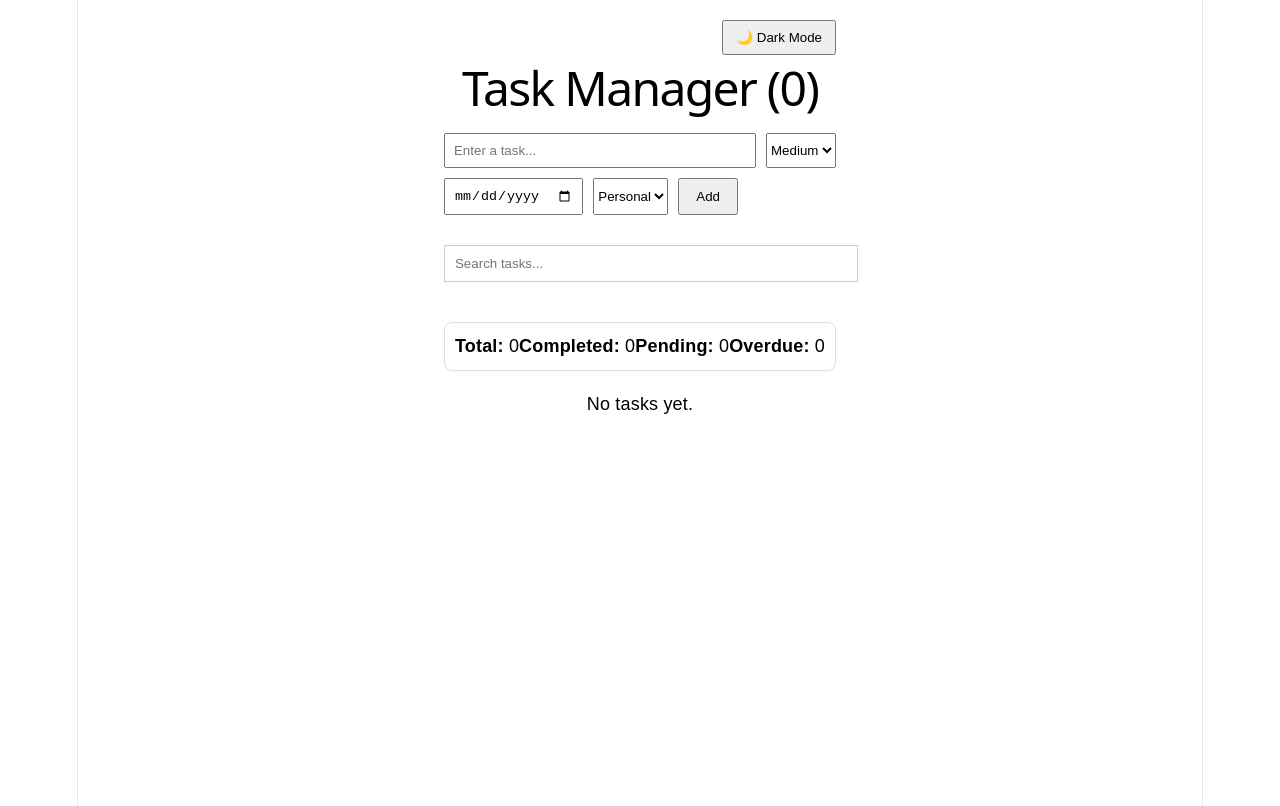
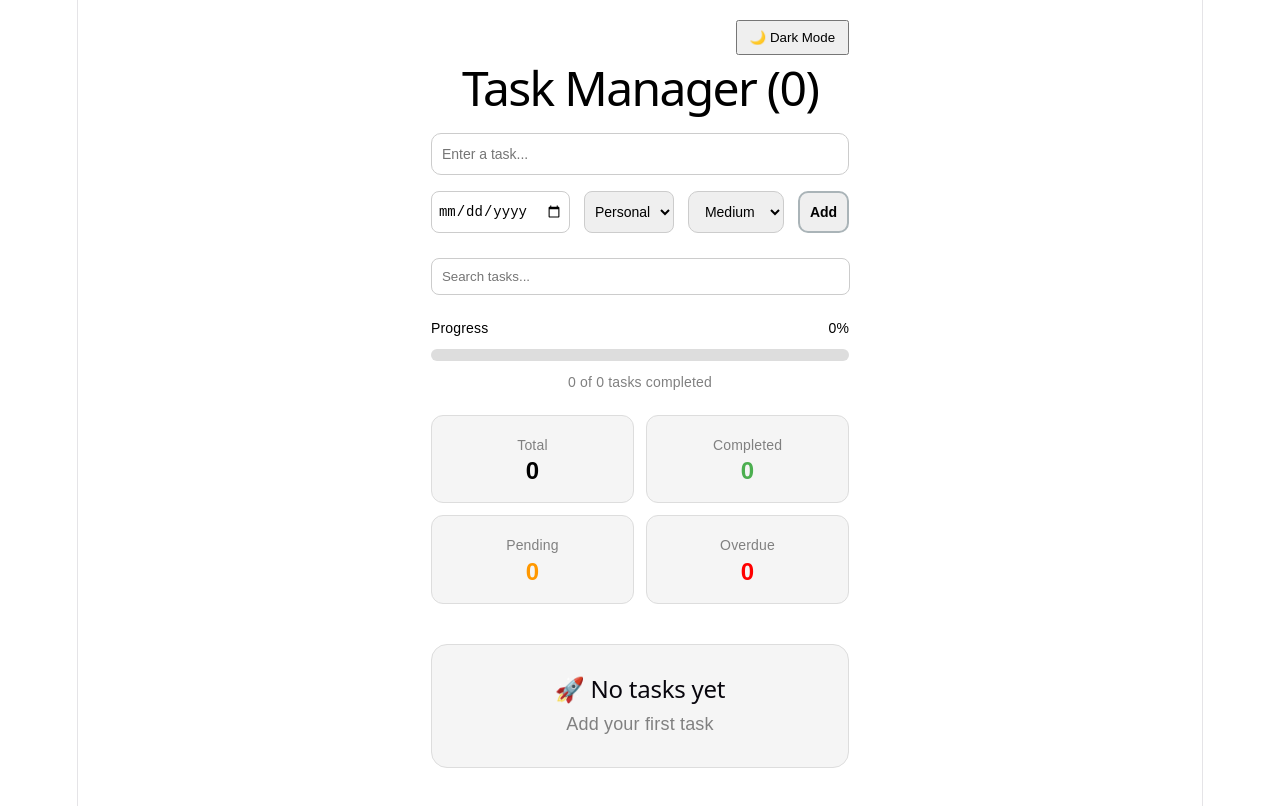
Before and after one commit to Lucasgdb83/React-task-manager, a React app: page / in a window 1280 px wide. Shown: the top 806 px of the page. Built offline with nearby package versions, Linux system fonts and the light colour scheme; the HTML template or start-up script is replaced by a standard one.

Commit message:
Buttons  updates

```diff
--- a/src/App.jsx
+++ b/src/App.jsx
@@ -108,13 +108,75 @@ const editTask = (
     );
   };
 
-// It adds filter to the search tasks
-const filteredTasks = tasks.filter(
-  (task) =>
+  // Filter tasks based on search
+  const filteredTasks = tasks
+
+    .filter((task) =>
       task.text
         .toLowerCase()
         .includes(search.toLowerCase())
+    )
+
+    // Sort tasks
+    .sort((a, b) => {
+
+      // Put completed tasks last
+      if (
+        a.completed !==
+        b.completed
+      ) {
+        return a.completed
+          ? 1
+          : -1;
+      }
+
+      // Check overdue tasks
+      const aOverdue =
+        a.dueDate &&
+        new Date(a.dueDate) <
+        new Date().setHours(
+          0,
+          0,
+          0,
+          0
         );
+
+      const bOverdue =
+        b.dueDate &&
+        new Date(b.dueDate) <
+        new Date().setHours(
+          0,
+          0,
+          0,
+          0
+        );
+
+      // Overdue first
+      if (
+        aOverdue !==
+        bOverdue
+      ) {
+        return aOverdue
+          ? -1
+          : 1;
+      }
+
+      // Priority ranking
+      const priorityOrder = {
+        High: 1,
+        Medium: 2,
+        Low: 3,
+      };
+
+      return (
+        priorityOrder[
+        a.priority
+        ] -
+        priorityOrder[
+        b.priority
+        ]
+      );
+    });
 
   // Total number of tasks
   const totalTasks = tasks.length;
@@ -149,6 +211,16 @@ const overdueTasks =
         )
       );
     }).length;
+
+  // Calculate completion percentage
+  const progressPercentage =
+    totalTasks === 0
+      ? 0
+      : Math.round(
+        (completedTasks /
+          totalTasks) *
+        100
+      );
 
   // Save tasks to localStorage
   // Runs every time tasks changes
@@ -250,11 +322,16 @@ useEffect(() => {
           setSearch(e.target.value)
         }
         style={{
-    width: "100%",
+          width: "95%",
           padding: "10px",
           marginBottom: "20px",
           marginTop: "10px",
+          display: "block",
+          marginLeft: "auto",
+          marginRight: "auto",
+          borderRadius: "8px",
 
+          // Dark mode styling
           backgroundColor: darkMode
             ? "#333"
             : "white",
@@ -269,54 +346,281 @@ border: darkMode
         }}
       />
 
+      {/* Progress section */}
+      <div
+        style={{
+          marginBottom: "20px",
+        }}
+      >
+
+        {/* Progress text */}
+        <div
+          style={{
+            display: "flex",
+            justifyContent:
+              "space-between",
+            marginBottom: "8px",
+            fontSize: "14px",
+          }}
+        >
+          <span>
+            Progress
+          </span>
+
+          <span>
+            {progressPercentage}%
+          </span>
+        </div>
+
+        {/* Progress bar background */}
+        <div
+          style={{
+            width: "100%",
+            height: "12px",
+            borderRadius: "10px",
+            overflow: "hidden",
+
+            backgroundColor:
+              darkMode
+                ? "#333"
+                : "#ddd",
+          }}
+        >
+
+          {/* Progress fill */}
+          <div
+            style={{
+              width:
+                `${progressPercentage}%`,
+
+              height: "100%",
+
+              backgroundColor:
+                "#4caf50",
+
+              transition:
+                "0.3s ease",
+            }}
+          />
+        </div>
+
+        {/* Progress details */}
+        <p
+          style={{
+            marginTop: "8px",
+            fontSize: "14px",
+            color: "gray",
+            textAlign: "center",
+          }}
+        >
+          {completedTasks} of{" "}
+          {totalTasks} tasks
+          completed
+        </p>
+
+      </div>
+
       {/* Dashboard stats */}
       <div
         style={{
-    display: "flex",
-    justifyContent: "space-between",
+          display: "grid",
+          gridTemplateColumns:
+            "repeat(2, 1fr)",
+
+          gap: "12px",
           margin: "20px 0",
-    padding: "10px",
-    border: "1px solid #ddd",
-    borderRadius: "8px",
+        }}
+      >
 
-    backgroundColor: darkMode
+        {/* Total Tasks */}
+        <div
+          style={{
+            backgroundColor:
+              darkMode
                 ? "#2a2a2a"
-      : "white",
+                : "#f5f5f5",
 
             border: darkMode
               ? "1px solid #444"
               : "1px solid #ddd",
 
+            borderRadius: "12px",
+            padding: "16px",
+            textAlign: "center",
           }}
         >
-  <div>
-    <strong>Total:</strong>{" "}
-    {totalTasks}
+          <div
+            style={{
+              fontSize: "14px",
+              color: "gray",
+            }}
+          >
+            Total
           </div>
 
-  <div>
-    <strong>Completed:</strong>{" "}
-    {completedTasks}
+          <strong
+            style={{
+              fontSize: "24px",
+            }}
+          >
+            {totalTasks}
+          </strong>
         </div>
 
-  <div>
-    <strong>Pending:</strong>{" "}
-    {pendingTasks}
+        {/* Completed Tasks */}
+        <div
+          style={{
+            backgroundColor:
+              darkMode
+                ? "#2a2a2a"
+                : "#f5f5f5",
+
+            border: darkMode
+              ? "1px solid #444"
+              : "1px solid #ddd",
+
+            borderRadius: "12px",
+            padding: "16px",
+            textAlign: "center",
+          }}
+        >
+          <div
+            style={{
+              fontSize: "14px",
+              color: "gray",
+            }}
+          >
+            Completed
           </div>
 
-  <div>
-    <strong>Overdue:</strong>{" "}
+          <strong
+            style={{
+              fontSize: "24px",
+              color: "#4caf50",
+            }}
+          >
+            {completedTasks}
+          </strong>
+        </div>
+
+        {/* Pending Tasks */}
+        <div
+          style={{
+            backgroundColor:
+              darkMode
+                ? "#2a2a2a"
+                : "#f5f5f5",
+
+            border: darkMode
+              ? "1px solid #444"
+              : "1px solid #ddd",
+
+            borderRadius: "12px",
+            padding: "16px",
+            textAlign: "center",
+          }}
+        >
+          <div
+            style={{
+              fontSize: "14px",
+              color: "gray",
+            }}
+          >
+            Pending
+          </div>
+
+          <strong
+            style={{
+              fontSize: "24px",
+              color: "#ff9800",
+            }}
+          >
+            {pendingTasks}
+          </strong>
+        </div>
+
+        {/* Overdue Tasks */}
+        <div
+          style={{
+            backgroundColor:
+              darkMode
+                ? "#2a2a2a"
+                : "#f5f5f5",
+
+            border: darkMode
+              ? "1px solid #444"
+              : "1px solid #ddd",
+
+            borderRadius: "12px",
+            padding: "16px",
+            textAlign: "center",
+          }}
+        >
+          <div
+            style={{
+              fontSize: "14px",
+              color: "gray",
+            }}
+          >
+            Overdue
+          </div>
+
+          <strong
+            style={{
+              fontSize: "24px",
+              color: "red",
+            }}
+          >
             {overdueTasks}
+          </strong>
         </div>
+
       </div>
 
       {/* Task list component */}
+      {/* Show message if no tasks exist */}
+      {filteredTasks.length === 0 ? (
+
+        <div
+          style={{
+            textAlign: "center",
+            marginTop: "40px",
+            padding: "30px",
+
+            backgroundColor:
+              darkMode
+                ? "#2a2a2a"
+                : "#f5f5f5",
+
+            borderRadius: "16px",
+
+            border: darkMode
+              ? "1px solid #444"
+              : "1px solid #ddd",
+          }}
+        >
+          <h2>
+            🚀 No tasks yet
+          </h2>
+
+          <p
+            style={{
+              color: "gray",
+            }}
+          >
+            Add your first task
+          </p>
+        </div>
+
+      ) : (
+
         <TaskList
           tasks={filteredTasks}
           onDelete={deleteTask}
           onToggle={toggleTask}
           onEdit={editTask}
         />
+      )}
     </div>
   );
 }
--- a/src/components/TaskInput.jsx
+++ b/src/components/TaskInput.jsx
@@ -35,8 +35,8 @@ const [category, setCategory] =
       style={{
         display: "flex",
         flexDirection: "column",
-      gap: "10px",
-      marginBottom: "20px",
+        gap: "12px",
+        marginBottom: "25px",
       }}
     >
 
@@ -45,6 +45,9 @@ const [category, setCategory] =
         style={{
           display: "flex",
           gap: "10px",
+
+          // Wrap items on smaller screens
+          flexWrap: "wrap",
         }}
       >
         <input
@@ -55,38 +58,36 @@ const [category, setCategory] =
             setText(e.target.value)
           }
           style={{
-          padding: "8px",
+            padding: "10px",
             width: "100%",
+            borderRadius: "10px",
+            border: "1px solid #ccc",
+            fontSize: "14px",
+            height: "20px",
           }}
         />
 
-      <select
-        value={priority}
-        onChange={(e) =>
-          setPriority(e.target.value)
-        }
-      >
-        <option value="Low">
-          Low
-        </option>
-
-        <option value="Medium">
-          Medium
-        </option>
-
-        <option value="High">
-          High
-        </option>
-      </select>
       </div>
 
       {/* Second row */}
+
       <div
         style={{
           display: "flex",
-        gap: "10px",
+
+          // Space between buttons
+          gap: "14px",
+
+          // Better alignment
+          justifyContent: "center",
+
+          // Mobile wrap
+          flexWrap: "wrap",
+
+          marginTop: "4px",
         }}
       >
+
         <input
           type="date"
           value={dueDate}
@@ -94,7 +95,11 @@ const [category, setCategory] =
             setDueDate(e.target.value)
           }
           style={{
-          padding: "8px",
+            padding: "6px",
+            borderRadius: "8px",
+            border: "1px solid #ccc",
+            fontSize: "14px",
+            minHeight: "10px",
           }}
         />
 
@@ -102,8 +107,18 @@ const [category, setCategory] =
           value={category}
           onChange={(e) =>
             setCategory(e.target.value)
+
           }
+          style={{
+            padding: "6px",
+            borderRadius: "8px",
+            border: "1px solid #ccc",
+            fontSize: "14px",
+            minHeight: "10px",
+          }}
+
         >
+
           <option value="Personal">
             Personal
           </option>
@@ -121,15 +136,49 @@ const [category, setCategory] =
           </option>
         </select>
 
+        <select
+          value={priority}
+          onChange={(e) =>
+            setPriority(e.target.value)
+          }
+
+          style={{
+            padding: "8px 12px",
+            borderRadius: "10px",
+            border: "1px solid #ccc",
+            fontSize: "14px",
+            height: "42px",
+            minWidth: "80px",
+            cursor: "pointer",
+          }}
+        >
+          <option value="Low">
+            Low
+          </option>
+
+          <option value="Medium">
+            Medium
+          </option>
+
+          <option value="High">
+            High
+          </option>
+        </select>
+
         <button
           style={{
-          padding: "8px 16px",
+            padding: "10px",
+            borderRadius: "10px",
+            border: "2px solid #aab4b8ff",
+            fontSize: "14px",
+            minHeight: "10px",
+            fontWeight: "bold",
           }}
         >
           Add
         </button>
       </div>
-  </form>
+    </form >
   );
 }
 
--- a/src/components/TaskItem.jsx
+++ b/src/components/TaskItem.jsx
@@ -1,4 +1,5 @@
 import { useState } from "react";
+
 
 function TaskItem({
   task,
@@ -42,6 +43,11 @@ function TaskItem({
     setShowDeleteConfirm] =
     useState(false);
 
+  // Controls hover effect
+  const [isHovered,
+    setIsHovered] =
+    useState(false);
+
   // Save edited task
   const handleSave = () => {
 
@@ -70,8 +76,27 @@ function TaskItem({
     new Date(task.dueDate) <
     new Date().setHours(0, 0, 0, 0);
 
+  // Reusable button style
+  const buttonStyle = {
+    padding: "8px 14px",
+    borderRadius: "10px",
+    border: "1px solid #ccc",
+    cursor: "pointer",
+    fontSize: "13px",
+    minWidth: "70px",
+    transition: "0.2s ease",
+  };
+
   return (
     <li
+      onMouseEnter={() =>
+        setIsHovered(true)
+      }
+
+      onMouseLeave={() =>
+        setIsHovered(false)
+      }
+
       style={{
         display: "flex",
         justifyContent: "space-between",
@@ -94,11 +119,20 @@ function TaskItem({
         borderRadius: "18px",
 
         // Softer background
-        backgroundColor: "#1e1e1e",
+        backgroundColor:
+          task.completed
+            ? "#252525"
+            : "#1e1e1e",
 
         // Subtle shadow
-        boxShadow:
-          "0 4px 12px rgba(0,0,0,0.2)",
+        boxShadow: isHovered
+          ? "0 8px 20px rgba(0,0,0,0.35)"
+          : "0 4px 12px rgba(0,0,0,0.2)",
+
+        // Smooth animation
+        transform: isHovered
+          ? "translateY(-3px)"
+          : "translateY(0)",
 
         // Smooth animation
         transition: "0.2s ease",
@@ -200,12 +234,26 @@ function TaskItem({
       ) : (
 
         <div
-          onClick={() => onToggle(task.id)}
+          onClick={() =>
+            onToggle(task.id)
+          }
           style={{
             cursor: "pointer",
-            textDecoration: task.completed
-              ? "line-through"
-              : "none",
+
+            // Strike-through completed task
+            textDecoration:
+              task.completed
+                ? "line-through"
+                : "none",
+
+            // Fade completed task
+            opacity:
+              task.completed
+                ? 0.65
+                : 1,
+
+            transition:
+              "0.2s ease",
           }}
         >
           <strong
@@ -220,7 +268,10 @@ function TaskItem({
           >
             [{task.priority}]
           </strong>{" "}
+          {task.completed &&
+            "✔ "}
           {task.text}
+
           {/* Show due date if one exists */}
           {task.dueDate && (
             <div
@@ -288,12 +339,8 @@ function TaskItem({
         {isEditing ? (
           <button
             onClick={handleSave}
-            style={{
-              padding: "8px 14px",
-              borderRadius: "8px",
-              border: "none",
-              cursor: "pointer",
-            }}
+            style={buttonStyle}
+
           >
             Save
           </button>
@@ -304,14 +351,7 @@ function TaskItem({
             onClick={() =>
               setIsEditing(true)
             }
-            style={{
-              padding: "6px 14px",
-              borderRadius: "10px",
-              border: "none",
-              cursor: "pointer",
-              fontSize: "12px",
-              minWidth: "60px",
-            }}
+            style={buttonStyle}
           >
             Edit
           </button>
@@ -325,13 +365,8 @@ function TaskItem({
             setShowDeleteConfirm(true)
           }
           style={{
+            ...buttonStyle,
             marginLeft: "10px",
-            padding: "6px 14px",
-            borderRadius: "10px",
-            border: "none",
-            cursor: "pointer",
-            fontSize: "12px",
-            minWidth: "60px",
           }}
         >
           Delete
@@ -358,11 +393,8 @@ function TaskItem({
                 onDelete(task.id)
               }
               style={{
+                ...buttonStyle,
                 marginRight: "10px",
-                padding: "6px 12px",
-                borderRadius: "8px",
-                border: "none",
-                cursor: "pointer",
               }}
             >
               Yes
@@ -373,12 +405,7 @@ function TaskItem({
               onClick={() =>
                 setShowDeleteConfirm(false)
               }
-              style={{
-                padding: "6px 12px",
-                borderRadius: "8px",
-                border: "none",
-                cursor: "pointer",
-              }}
+              style={buttonStyle}
             >
               Cancel
             </button>
```
Lines whose indentation alone changed are shown as unchanged.
